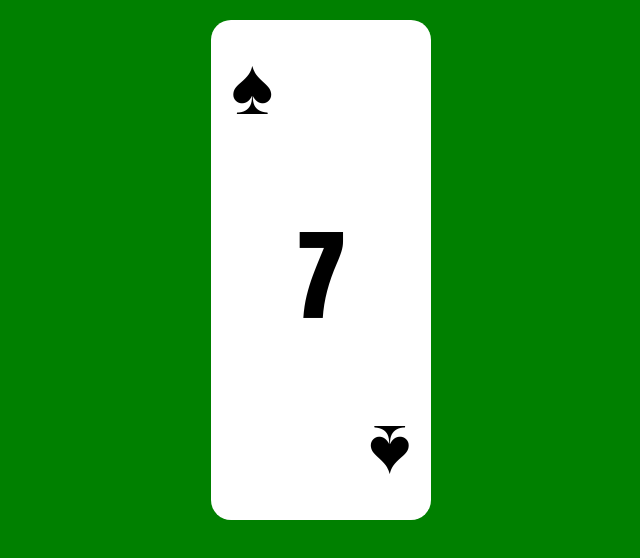
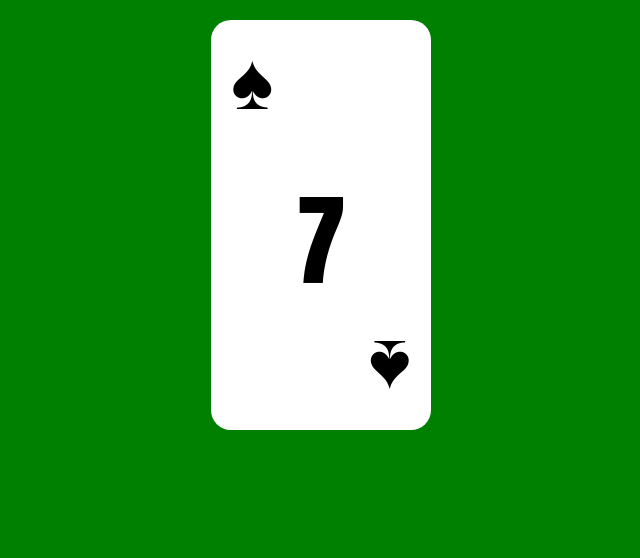
Before and after one commit to edgarbrignoni/random-card-generator, a plain HTML site: page index.html in a window 1280 px wide. Shown: the whole page, without its empty margins (319-959 px from the left). Drawn offline with Linux system fonts and the light colour scheme.

Commit message:
adjust widths heights paddings

```diff
--- a/style.css
+++ b/style.css
@@ -11,13 +11,13 @@ body {
     margin-top: 20px;
     margin-bottom: 20px;
     padding: 10px;
-    border-radius: 20px;
+    border-radius: 20px
 }
 
 .content {
-    margin-top: -10px;
-    margin-bottom: -10px;
-    height: 500px;
+    margin-top: -15px;
+    margin-bottom: -15px;
+    height: 420px;
 }
 
 .top {
@@ -44,8 +44,8 @@ body {
 }
 
 .mid {
-    height: 140px;
-    padding: 160px 0px;
+    height: 120px;
+    padding: 130px 0px;
     text-align: center;
     font-size: 100px;
 }
```
